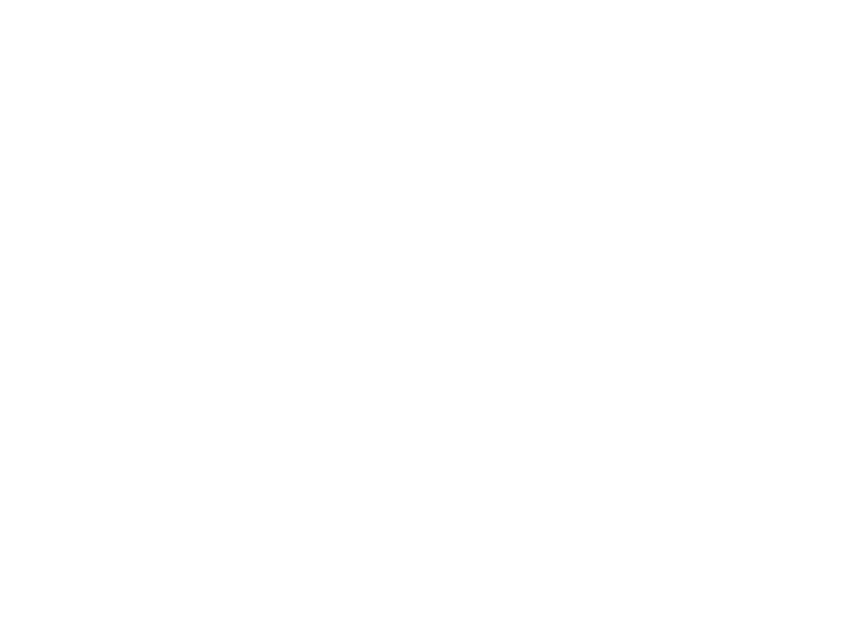
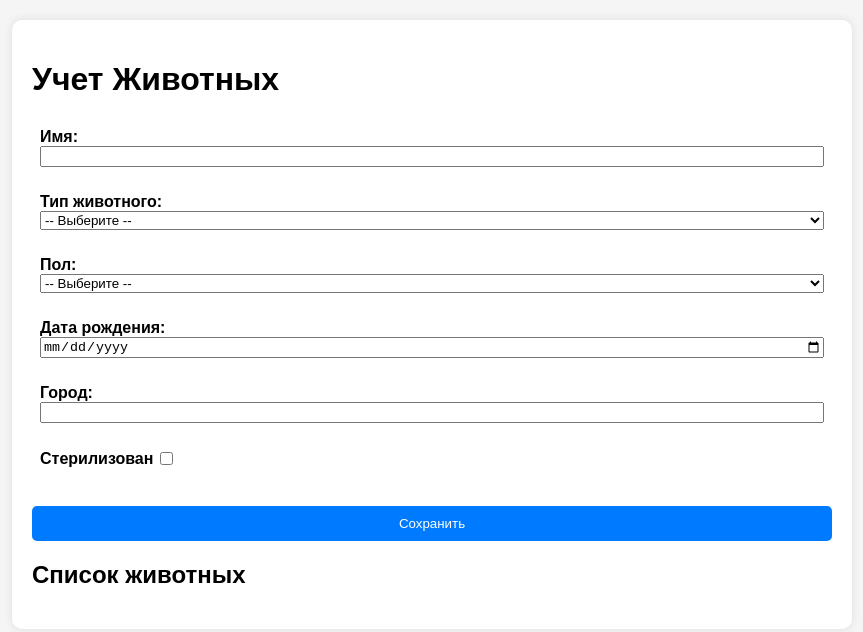
Before and after one commit to RedEmber-hub/PetManager, a plain HTML site: page index.html in a window 1280 px wide. Shown: the whole page, without its empty margins (208-1071 px from the left). Drawn offline with Linux system fonts and the light colour scheme.

Commit message:
Добавлен html и css код

```diff
--- a/css/style.css
+++ b/css/style.css
@@ -0,0 +1,84 @@
+body {
+    font-family: Arial, sans-serif;
+    background: #f5f5f5;
+    margin: 0;
+    padding: 20px;
+}
+
+.container {
+    background: white;
+    padding: 20px;
+    border-radius: 10px;
+    max-width: 800px;
+    margin: auto;
+    box-shadow: 0 0 10px rgba(0, 0, 0, 0.1);
+}
+
+form {
+    display: flex;
+    flex-direction: column;
+    gap: 10px;
+}
+
+form label {
+    flex: 1 1 45%;
+    display: flex;
+    flex-direction: column;
+    font-weight: bold;
+    padding: 8px;
+}
+
+form label.checkbox {
+    flex-direction: row;
+    align-items: center;
+    gap: 3px;
+}
+
+button {
+    margin-top: 10px;
+    padding: 10px 15px;
+    background: #007bff;
+    color: white;
+    border: none;
+    border-radius: 5px;
+    cursor: pointer;
+}
+
+button:hover {
+    background: #0056b3;
+}
+
+table {
+    width: 100%;
+    border-collapse: collapse;
+    margin-top: 20px;
+}
+
+thead {
+    background-color: #007bff;
+    color: white;
+}
+
+td,
+th {
+    border: 1px solid #ccc;
+    padding: 8px;
+    text-align: left;
+}
+
+tr:nth-child(even) {
+    background-color: #f9f9f9;
+}
+
+.delete-btn {
+    background: #dc3545;
+    color: white;
+    border: none;
+    padding: 5px 10px;
+    border-radius: 5px;
+    cursor: pointer;
+}
+
+.delete-btn:hover {
+    background: #a71d2a;
+}
--- a/index.html
+++ b/index.html
@@ -10,7 +10,66 @@
 </head>
 
 <body>
+    <div class="container">
+        <h1>Учет Животных</h1>
 
+        <form id="animal-form">
+            <label>
+                Имя:
+                <input type="text" name="name" required>
+            </label>
+
+            <label>
+                Тип животного:
+                <select name="type" id="animal-type" required>
+                    <option value="">-- Выберите --</option>
+                    <option value="dog">Собака</option>
+                    <option value="cat">Кошка</option>
+                </select>
+            </label>
+
+            <label>
+                Пол:
+                <select name="gender" required>
+                    <option value="">-- Выберите --</option>
+                    <option value="male">Мужской</option>
+                    <option value="female">Женский</option>
+                    <option value="unknown">Неизвестно</option>
+                </select>
+            </label>
+
+            <label>
+                Дата рождения:
+                <input type="date" name="arrivalDate" required>
+            </label>
+
+            <label>
+                Город:
+                <input type="text" name="city" required>
+            </label>
+
+            <label class="checkbox">
+                Стерилизован
+                <input type="checkbox" name="isSterilized">
+            </label>
+
+            <div id="extra-fields"></div>
+
+            <button type="submit">Сохранить</button>
+        </form>
+
+        <h2>Список животных</h2>
+        <table id="animals-table">
+            <thead>
+                <tr id="table-header">
+                    <!-- Заголовки будут динамически добавлены -->
+                </tr>
+            </thead>
+            <tbody>
+                <!-- Список животных -->
+            </tbody>
+        </table>
+    </div>
 </body>
 
 </html>
```
